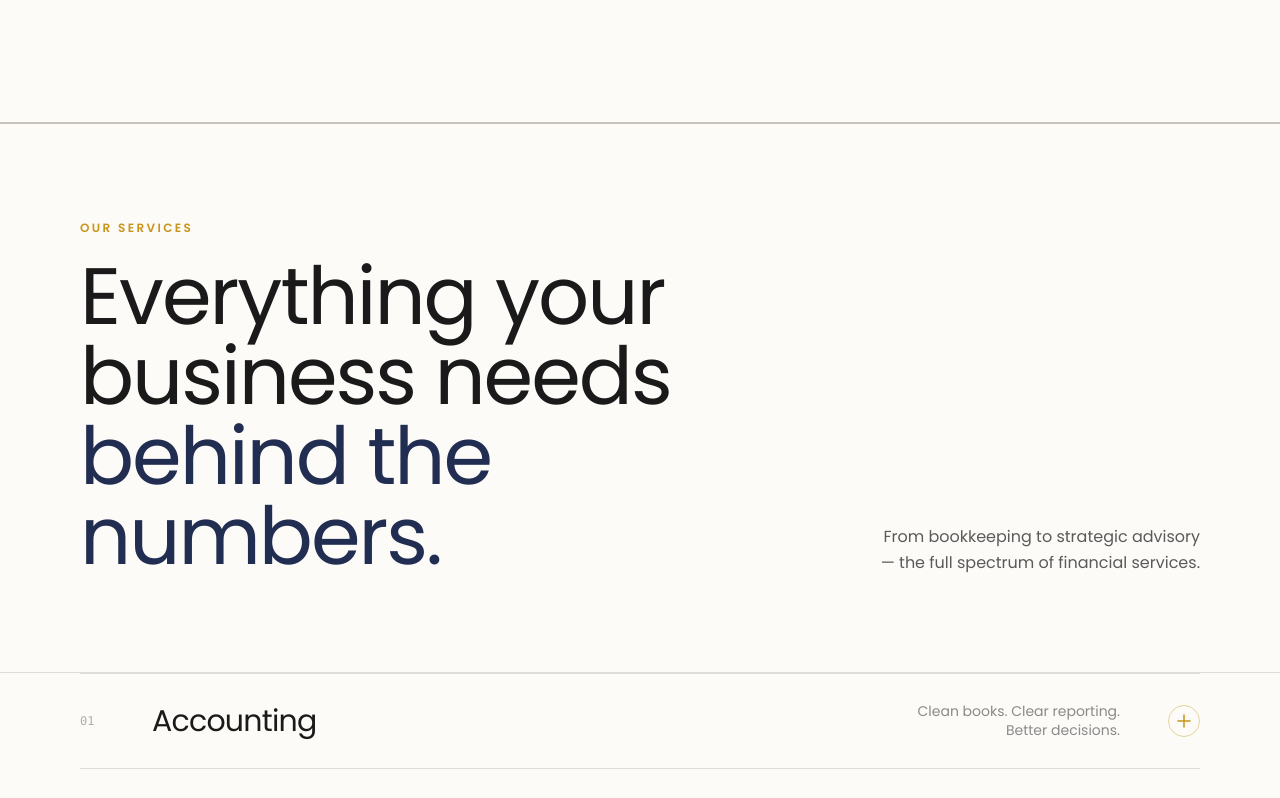
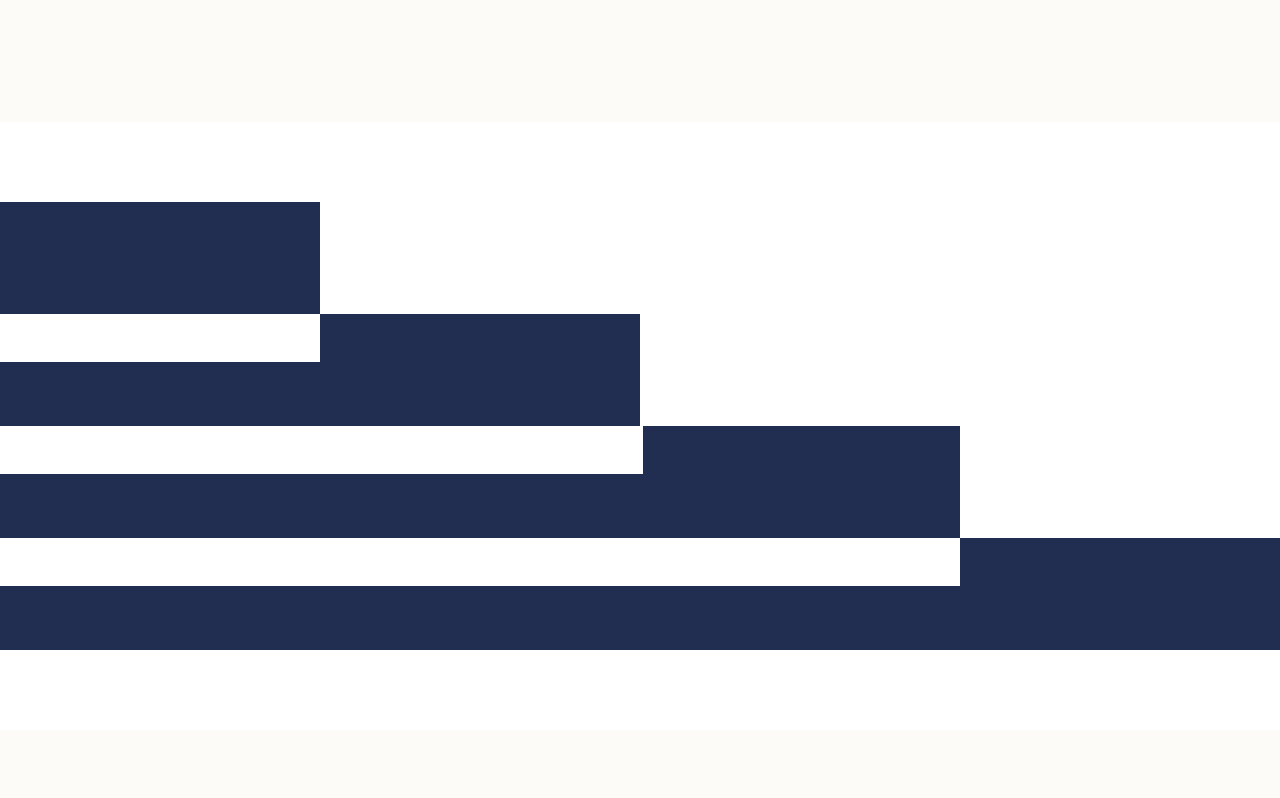
Before and after one commit to MuhammedShammas011/FintrustGlobal, a React (Vite) app: page / in a window 1280 px wide. Shown: the part 2080-2878 px from the top of the page. Built offline with nearby package versions, Linux system fonts and the light colour scheme; the HTML template or start-up script is replaced by a standard one.

Commit message:
FewUpdates

```diff
--- a/src/components/ScrollSteps.tsx
+++ b/src/components/ScrollSteps.tsx
@@ -19,7 +19,7 @@ export default function ScrollSteps() {
   const w4 = useTransform(scrollYProgress, [0, 0.6], ["35%", "100%"])
 
   return (
-    <div ref={containerRef} className="relative w-full overflow-hidden bg-white py-12 md:py-20">
+    <div ref={containerRef} className="scroll-steps-container relative w-full overflow-hidden bg-white py-12 md:py-20">
 
       {/* Lines are flush left to create a connected alignment, but maintain separate gaps */}
 
--- a/src/components/Services.tsx
+++ b/src/components/Services.tsx
@@ -49,7 +49,7 @@ export default function Services() {
   const [activeIndex, setActiveIndex] = useState<number | null>(null)
 
   return (
-    <section ref={ref} className="bg-[#FCFBF8] border-t-2 border-[#c8c4bc]" id="services">
+    <section ref={ref} className="bg-[#FCFBF8]" id="services">
 
       {/* ── Header ─────────────────────────────────────────────────── */}
       <div className="border-b border-[#e0ddd8]">
--- a/src/index.css
+++ b/src/index.css
@@ -892,6 +892,21 @@ html.dark .process-line.active {
   background: #dbaa20 !important;
 }
 
+/* ─── SCROLL STEPS ANIMATION: Active in Both Themes ─── */
+html.dark .scroll-steps-wrapper {
+  display: block !important;
+}
+
+html.dark .scroll-steps-container {
+  background-color: var(--color-bg) !important;
+}
+
+/* In dark theme, change animation bars into white */
+html.dark .scroll-steps-container .bg-\[\#212e52\],
+html.dark .scroll-steps-container [class*="bg-[#212e52]"] {
+  background-color: #ffffff !important;
+}
+
 /* — Theme Toggle Button — */
 .theme-toggle-btn {
   position: relative;
--- a/src/pages/Home.tsx
+++ b/src/pages/Home.tsx
@@ -14,11 +14,13 @@ export default function Home() {
     <main>
       <Hero />
       <TrustStatement />
+      <div className="scroll-steps-wrapper">
+        <ScrollSteps />
+      </div>
       <Services />
       <ProcessSteps />
       <Industries />
       <WhyFintrust />
-      <ScrollSteps />
       <Testimonials />
       <Insights />
       <FinalCTA />
```
Also changed, not shown: 5 other files (tests, documents, lock files or other folders).
